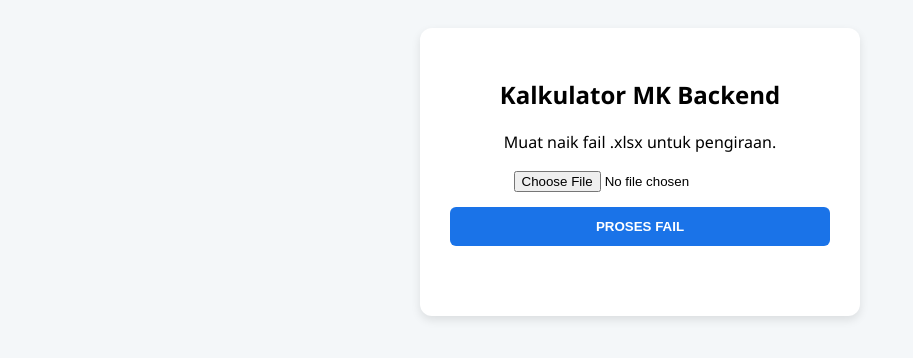
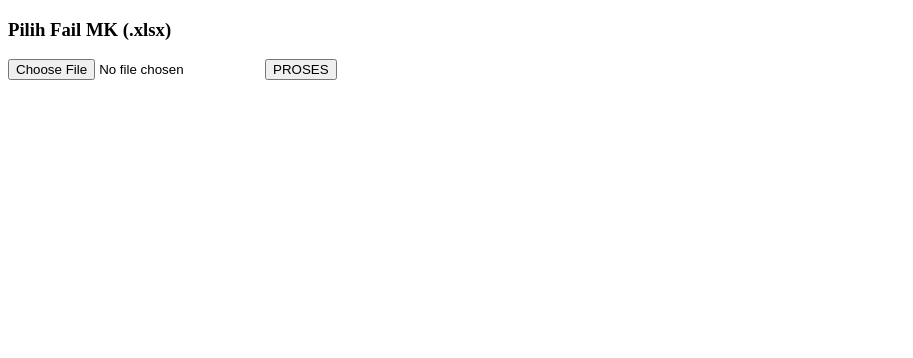
Before and after one commit to aneep477/Kalkulator-SLT-Agihan-Markah-Kursus, a plain HTML site: page index.html in a window 1280 px wide. Shown: the whole page, without its empty margins (0-913 px from the left). Drawn offline with Linux system fonts and the light colour scheme.

Commit message:
Update index.html

```diff
--- a/index.html
+++ b/index.html
@@ -1,70 +1,31 @@
 <!DOCTYPE html>
 <html>
-<head>
-  <style>
-    body { font-family: 'Segoe UI', sans-serif; padding: 20px; background: #f4f7f9; text-align: center; }
-    .container { background: white; padding: 30px; border-radius: 12px; box-shadow: 0 4px 10px rgba(0,0,0,0.1); width: 380px; margin: auto; }
-    .btn { background: #1a73e8; color: white; border: none; padding: 12px; border-radius: 6px; width: 100%; cursor: pointer; font-weight: bold; margin-top: 15px; }
-    #status { margin-top: 20px; font-size: 14px; min-height: 20px; }
-  </style>
-</head>
   <body>
-  <div class="container">
-    <h2>Kalkulator MK Backend</h2>
-    <p>Muat naik fail .xlsx untuk pengiraan.</p>
-    <input type="file" id="fileField" accept=".xlsx">
-    <button class="btn" id="uploadBtn" onclick="hantarData()">PROSES FAIL</button>
-    <div id="status"></div>
-  </div>
+    <h3>Pilih Fail MK (.xlsx)</h3>
+    <input type="file" id="fail">
+    <button onclick="hantar()">PROSES</button>
+    <p id="status"></p>
 
     <script>
-    // GANTIKAN DENGAN URL API ANDA
-    const WEB_APP_URL = "https://script.google.com/macros/s/AKfycbwc70zwZQa-DC_BWKTec28EIGT1BbBPncECU6LVt8QGxAE2aYM_t6nON6mljo6eZ45_/exec";
+      function hantar() {
+        var failInput = document.getElementById('fail');
+        var status = document.getElementById('status');
 
-    function hantarData() {
-      const fileField = document.getElementById('fileField');
-      const status = document.getElementById('status');
-      const btn = document.getElementById('uploadBtn');
+        if (failInput.files.length == 0) return alert("Pilih fail!");
 
-      if (!fileField.files[0]) {
-        status.innerHTML = "<span style='color:red;'>Sila pilih fail dahulu!</span>";
-        return;
-      }
+        status.innerText = "⏳ Memproses...";
+        var fail = failInput.files[0];
+        var pembaca = new FileReader();
 
-      btn.disabled = true;
-      status.innerText = "⏳ Menghantar data ke API...";
+        pembaca.onload = function(e) {
+          var base64 = e.target.result.split(',')[1];
 
-      const file = fileField.files[0];
-      const reader = new FileReader();
-
-      reader.onload = function(e) {
-        const base64 = e.target.result.split(',')[1];
-        const payload = {
-          base64: base64,
-          type: file.type,
-          name: file.name
+          // Memanggil fungsi dengan parameter berasingan
+          google.script.run
+            .withSuccessHandler(res => status.innerText = res)
+            .mulaProses(base64, fail.name, fail.type);
         };
-
-        fetch(WEB_APP_URL, {
-          method: 'POST',
-          body: JSON.stringify(payload)
-        })
-        .then(response => response.json())
-        .then(data => {
-          if (data.result === "success") {
-            status.innerHTML = "<b style='color:green'>✅ " + data.message + "</b>";
-          } else {
-            status.innerHTML = "<b style='color:red'>❌ Ralat: " + data.error + "</b>";
-          }
-          btn.disabled = false;
-        })
-        .catch(err => {
-          // Selalunya ralat muncul di sini jika isu CORS, tetapi data mungkin berjaya diproses
-          status.innerHTML = "✅ Proses dihantar. Sila semak Google Sheet anda.";
-          btn.disabled = false;
-        });
-      };
-      reader.readAsDataURL(file);
+        pembaca.readAsDataURL(fail);
       }
     </script>
   </body>
```
Lines whose indentation alone changed are shown as unchanged.
